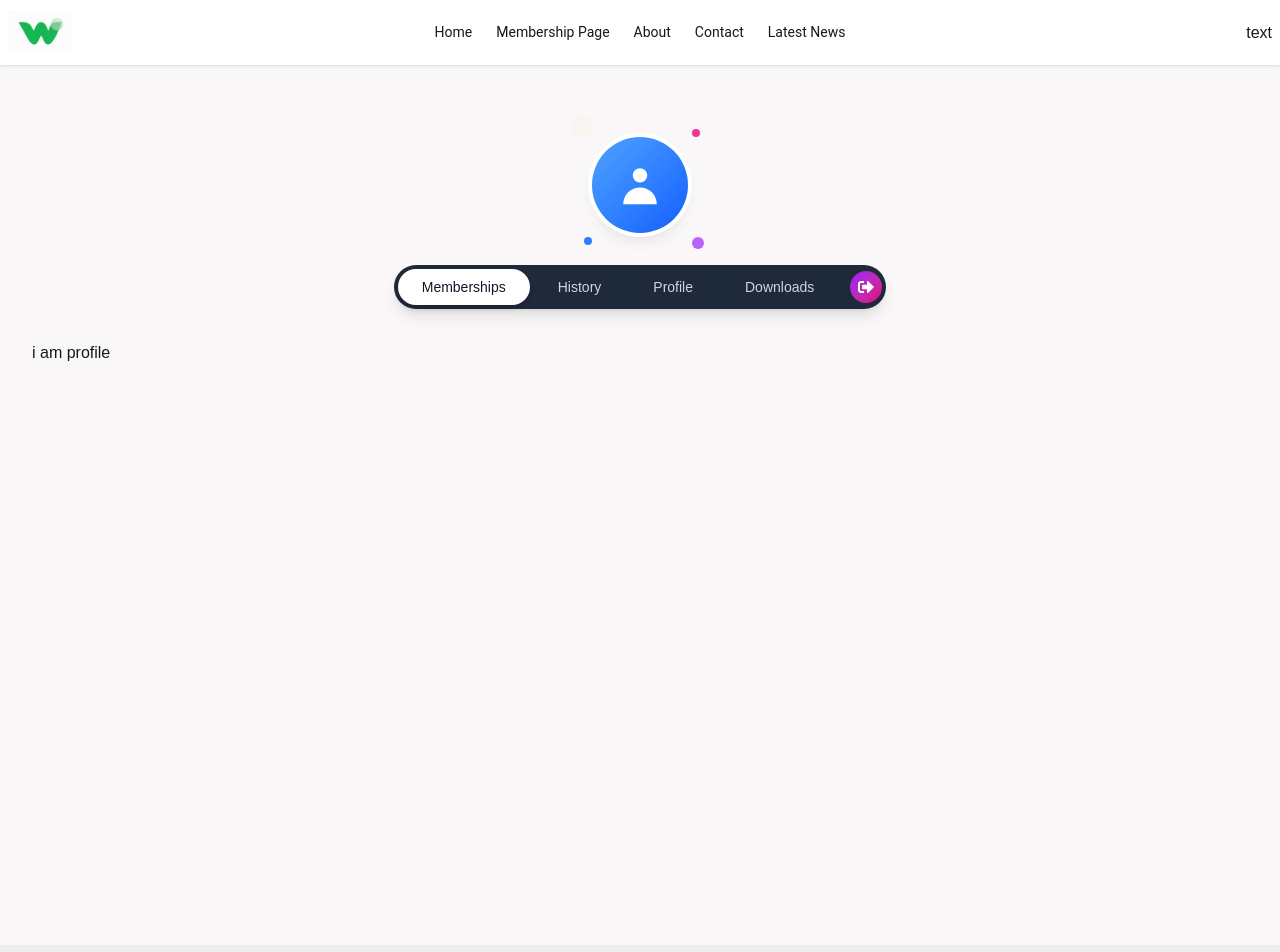
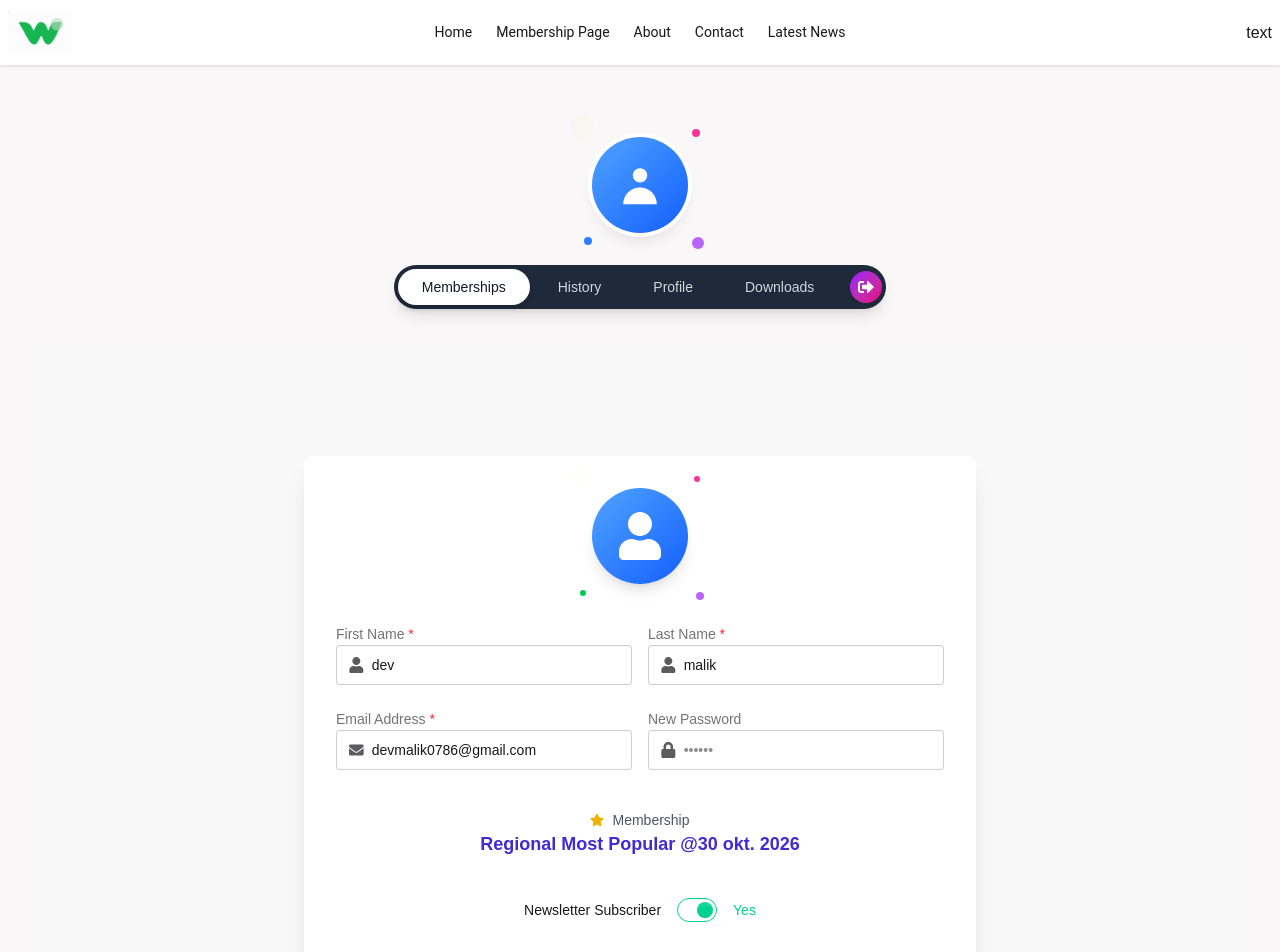
Before and after one commit to elevatorIbhome/elevator-frontend, a React (Vite) app: page /dashboard/profile in a window 1280 px wide. Shown: the top 952 px of the page. Built offline with nearby package versions, Linux system fonts and the light colour scheme.

Commit message:
profile added in dashboard

```diff
--- a/src/Pages/DashBoard/Download/Download.jsx
+++ b/src/Pages/DashBoard/Download/Download.jsx
@@ -1,9 +1,9 @@
 import React from 'react';
 import { FaExclamationTriangle, FaRocket, FaDownload } from 'react-icons/fa';
-import { useNavigate } from 'react-router';
+
 
 const Download = () => {
-    const navigate = useNavigate();
+
     return (
         <div className="min-h-screen bg-gradient-to-br from-purple-900 via-blue-900 to-indigo-900 flex items-center justify-center p-6 relative overflow-hidden">
       {/* Animated Background Stars */}
--- a/src/Pages/DashBoard/Profile/Profile.jsx
+++ b/src/Pages/DashBoard/Profile/Profile.jsx
@@ -1,10 +1,172 @@
-import React from 'react';
+import React, { useState } from 'react';
+import { FaUser, FaEnvelope, FaLock, FaStar, FaBell } from 'react-icons/fa';
 
 const Profile = () => {
+    const [formData, setFormData] = useState({
+    firstName: 'dev',
+    lastName: 'malik',
+    email: 'devmalik0786@gmail.com',
+    password: '',
+    newsletter: true,
+  });
+
+  const handleChange = (e) => {
+    const { name, value, type, checked } = e.target;
+    setFormData((prev) => ({
+      ...prev,
+      [name]: type === 'checkbox' ? checked : value,
+    }));
+  };
+
+  const handleSubmit = (e) => {
+    e.preventDefault();
+    console.log('Profile updated:', formData);
+    // Add your update logic here
+  };
     return (
-        <div>
-            i am profile
+        <div className="min-h-screen bg-base-200 flex items-center justify-center p-4">
+      <div className="max-w-2xl w-full">
+        {/* Card */}
+        <div className="card bg-base-100 shadow-xl">
+          <div className="card-body p-8">
+
+            {/* Avatar with Decorative Border */}
+            <div className="flex justify-center mb-8">
+              <div className="relative">
+                <div className="w-24 h-24 rounded-full bg-gradient-to-br from-blue-400 to-blue-600 flex items-center justify-center shadow-lg">
+                  <FaUser className="w-12 h-12 text-white" />
+                </div>
+                {/* Animated Decorative Dots */}
+                <div className="absolute inset-0 -m-4 pointer-events-none">
+                  <div className="absolute top-0 left-0 w-2 h-2 bg-yellow-400 rounded-full animate-ping"></div>
+                  <div className="absolute top-1 right-1 w-1.5 h-1.5 bg-pink-500 rounded-full"></div>
+                  <div className="absolute bottom-1 left-1 w-1.5 h-1.5 bg-green-500 rounded-full"></div>
+                  <div className="absolute bottom-0 right-0 w-2 h-2 bg-purple-500 rounded-full animate-pulse"></div>
+                </div>
+              </div>
+            </div>
+
+            <form onSubmit={handleSubmit} className="space-y-6">
+
+              {/* First & Last Name */}
+              <div className="grid grid-cols-1 md:grid-cols-2 gap-4">
+                <div>
+                  <label className="label">
+                    <span className="label-text font-medium">First Name <span className="text-red-500">*</span></span>
+                  </label>
+                  <label className="input input-bordered flex items-center gap-2">
+                    <FaUser className="w-4 h-4 opacity-70" />
+                    <input
+                      type="text"
+                      name="firstName"
+                      value={formData.firstName}
+                      onChange={handleChange}
+                      className="grow"
+                      placeholder="First Name"
+                      required
+                    />
+                  </label>
+                </div>
+
+                <div>
+                  <label className="label">
+                    <span className="label-text font-medium">Last Name <span className="text-red-500">*</span></span>
+                  </label>
+                  <label className="input input-bordered flex items-center gap-2">
+                    <FaUser className="w-4 h-4 opacity-70" />
+                    <input
+                      type="text"
+                      name="lastName"
+                      value={formData.lastName}
+                      onChange={handleChange}
+                      className="grow"
+                      placeholder="Last Name"
+                      required
+                    />
+                  </label>
+                </div>
+              </div>
+
+              {/* Email & Password */}
+              <div className="grid grid-cols-1 md:grid-cols-2 gap-4">
+                <div>
+                  <label className="label">
+                    <span className="label-text font-medium">Email Address <span className="text-red-500">*</span></span>
+                  </label>
+                  <label className="input input-bordered flex items-center gap-2">
+                    <FaEnvelope className="w-4 h-4 opacity-70" />
+                    <input
+                      type="email"
+                      name="email"
+                      value={formData.email}
+                      onChange={handleChange}
+                      className="grow"
+                      placeholder="email@example.com"
+                      required
+                    />
+                  </label>
+                </div>
+
+                <div>
+                  <label className="label">
+                    <span className="label-text font-medium">New Password</span>
+                  </label>
+                  <label className="input input-bordered flex items-center gap-2">
+                    <FaLock className="w-4 h-4 opacity-70" />
+                    <input
+                      type="password"
+                      name="password"
+                      value={formData.password}
+                      onChange={handleChange}
+                      className="grow"
+                      placeholder="••••••"
+                    />
+                  </label>
+                </div>
+              </div>
+
+              {/* Membership Info */}
+              <div className="text-center py-4">
+                <div className="flex items-center justify-center gap-2 text-sm text-gray-600">
+                  <FaStar className="text-yellow-500" />
+                  <span className="font-medium">Membership</span>
+                </div>
+                <p className="text-lg font-semibold text-primary">
+                  Regional Most Popular @30 okt. 2026
+                </p>
+              </div>
+
+              {/* Newsletter Toggle */}
+              <div className="flex items-center justify-center gap-4">
+                <span className="label-text">Newsletter Subscriber</span>
+                <input
+                  type="checkbox"
+                  name="newsletter"
+                  checked={formData.newsletter}
+                  onChange={handleChange}
+                  className="toggle toggle-success"
+                />
+                <span className="label-text">
+                  {formData.newsletter ? (
+                    <span className="text-success">Yes</span>
+                  ) : (
+                    <span className="text-error">No</span>
+                  )}
+                </span>
+              </div>
+
+              {/* Submit Button */}
+              <div className="card-actions justify-center mt-8">
+                <button type="submit" className="btn btn-primary btn-wide">
+                  <FaBell className="w-4 h-4" />
+                  Update Account
+                </button>
+              </div>
+            </form>
+          </div>
         </div>
+      </div>
+    </div>
     );
 };
 
```
